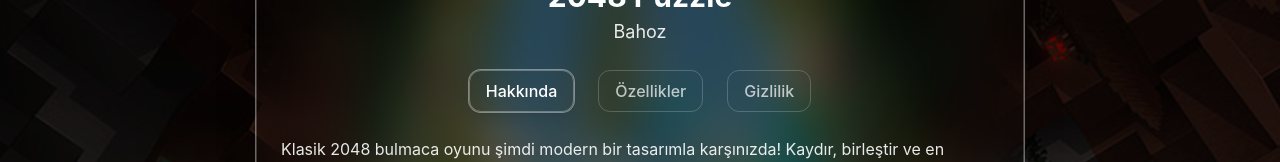
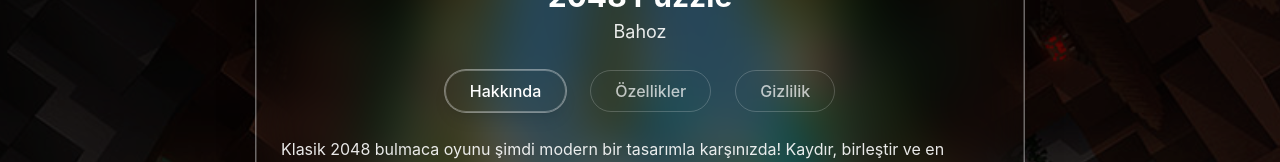
Before and after one commit to bahozzk/bahoz, a Next.js app: page /homepage in a window 1280 px wide. Shown: the part 223-385 px from the top of the page. Built offline with nearby package versions, Linux system fonts and the light colour scheme.

Commit message:
Update homepage.tsx

```diff
--- a/pages/homepage.tsx
+++ b/pages/homepage.tsx
@@ -58,7 +58,7 @@ const Homepage = () => {
             <button
               key={tab.id}
               onClick={() => setActiveTab(tab.id)}
-              className={`px-4 py-2 rounded-xl font-medium transition-all
+              className={`px-6 py-2 rounded-full font-medium transition-all duration-300 hover:scale-105 active:scale-95
   ${activeTab === tab.id
     ? "bg-transparent backdrop-blur-md border border-white/30 text-white shadow-lg ring-1 ring-white/40"
     : "bg-transparent backdrop-blur-sm border border-white/20 text-white/70 hover:text-white hover:backdrop-blur-md hover:border-white/40"}
```
